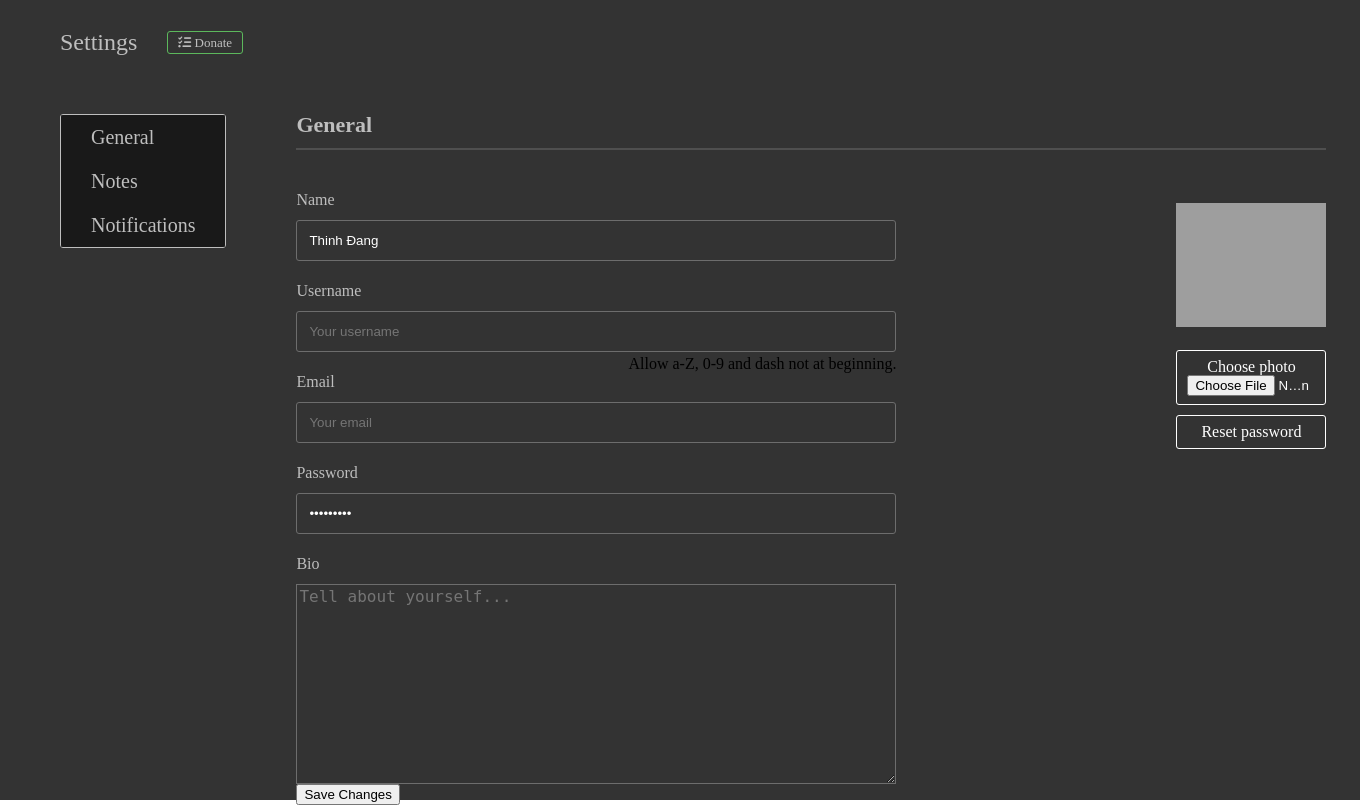
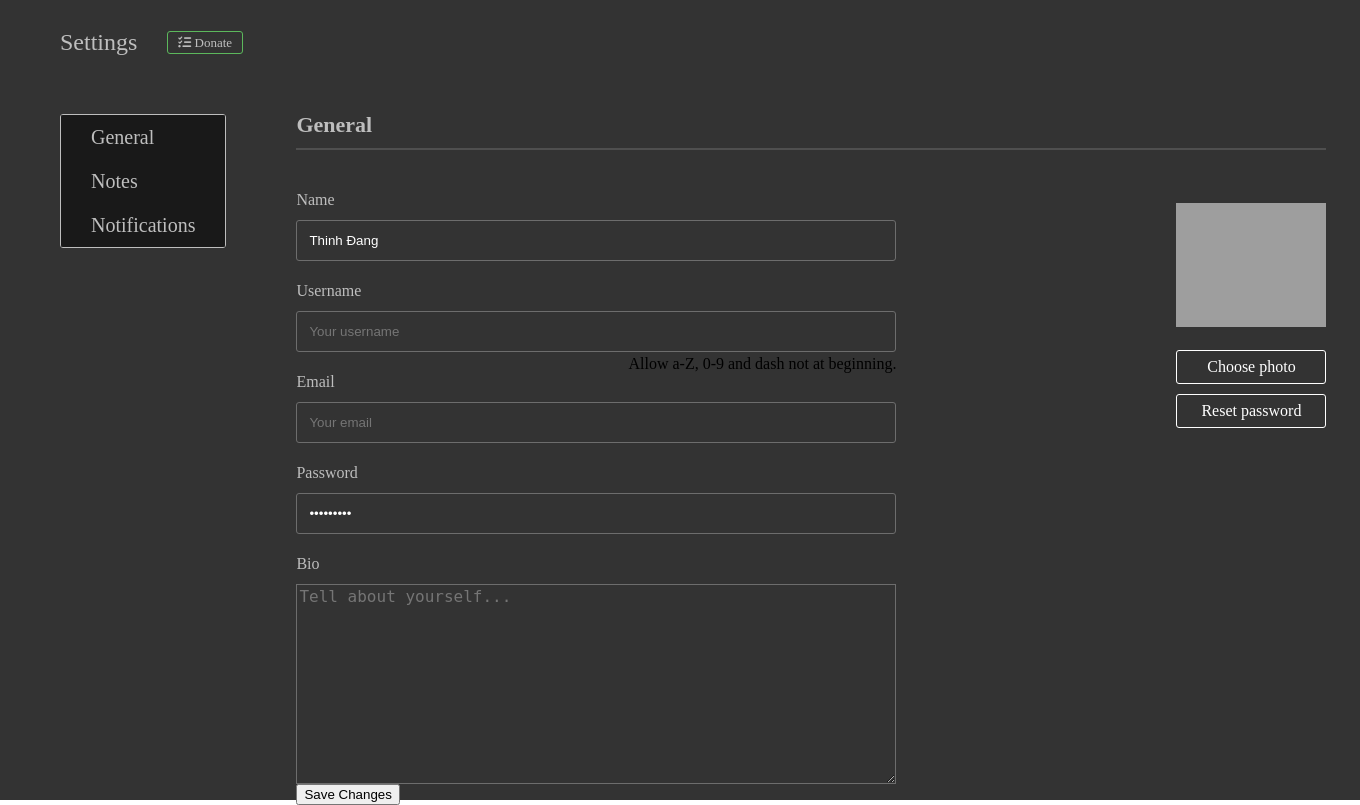
Before and after one commit to ngockhoa13/flask-mysql, a Flask app: page /settings in a window 1360 px wide. Run offline with Flask 3, Linux system fonts and the light colour scheme; a user stored in the database is signed in; data comes from the database, SQL or seed files in the repository; both versions use the stored data as it was after the commit; some libraries are stand-ins or nearby versions; grey boxes are pictures that could not be loaded.

Commit message:
lamoaoaodsa

```diff
--- a/app/assests/css/style.css
+++ b/app/assests/css/style.css
@@ -806,6 +806,7 @@ hr {
 .choose-photo input{
   width: 100%;
   height: 100%;
+  display: none;
 }
 
 .bio-area{
--- a/app/templates/settings.html
+++ b/app/templates/settings.html
@@ -53,12 +53,10 @@
                         </div>
                         <div class="set-area-right">
                             <div class="setting-ava">
-                                {% if profile_pic %}
-                                <img src="{{ url_for('static', filename='static/users_uploads/' + profile_pic) }}" alt="Profile Picture">
-                                {% endif %}
                             </div>
                             <label class="choose-photo">
-                                Choose photo<input type="file" accept="image/*" name="file" id="inputavatar">
+                              <span>Choose photo</span>
+                              <input type="file" accept="image/*" name="file" id="inputavatar">
                             </label>
                             <div class="reset-pass"><span>Reset password</span></div>
                         </div>
@@ -68,6 +66,15 @@
             </section>
         </main>
     </div>
+    {% if profile_pic %}
+      <style>
+        .setting-ava
+        {
+          background-image: url("{{ url_for('static', filename='users_uploads/' + profile_pic) }}");
+        }
+      </style>
+
+    {% endif %}
     <script src="https://kit.fontawesome.com/c9f23d41c7.js" crossorigin="anonymous"></script>
 </body>
 </html>
```
Also changed, not shown: app/assests/static/users_uploads/avatar.jpg (added), app/assests/static/users_uploads/defalut_background.jpg (added), app/assests/static/users_uploads/resized_avatar.jpg (added), app/assests/static/users_uploads/resized_defalut_background.jpg (added), app/openu.db.
